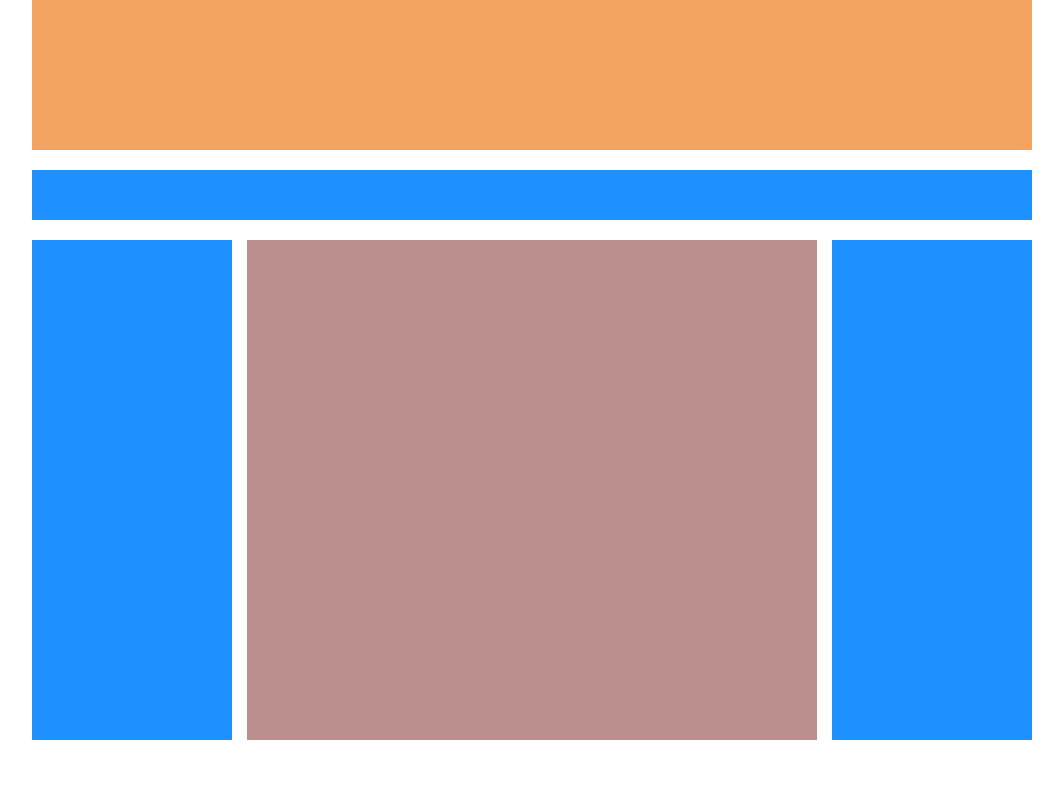
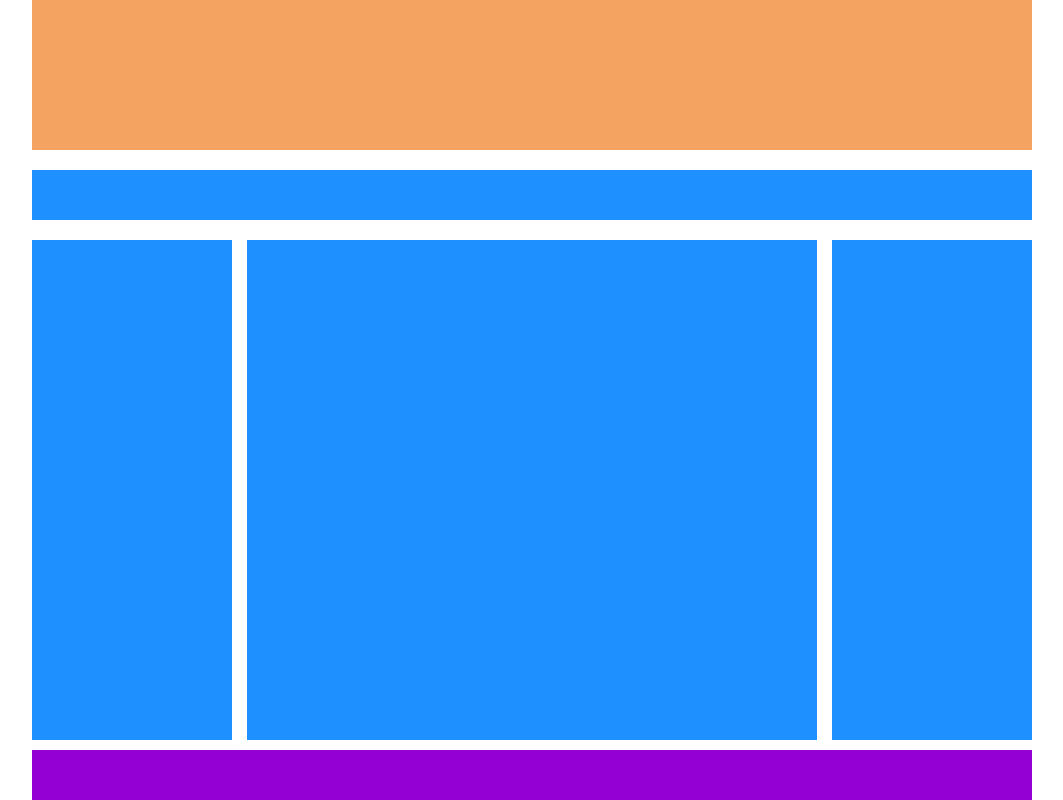
Before and after one commit to daniele-pipino/htmlcss-struttura-wp, a plain HTML site: page index.html in a window 1280 px wide. Shown: the part 470-1270 px from the top of the page, without its empty margins (108-1171 px from the left). Before the commit the page ends 1210 px from the top, so only its background shows below. Drawn offline with Linux system fonts and the light colour scheme.

Commit message:
footer completato

```diff
--- a/css/style.css
+++ b/css/style.css
@@ -50,6 +50,12 @@ body{
 .centerbox{
     width:calc(60% - 30px);
     height:500px;
-    background-color: rosybrown;
+    background-color: dodgerblue;
     margin: 0 15px;
 }
+/* footer */
+#footer{
+    height: 50px;
+    background-color: darkviolet;
+    margin-top: 10px;
+}
--- a/index.html
+++ b/index.html
@@ -38,7 +38,9 @@
     <!-- footer -->
 
     <footer>
+        <div id="footer">
 
+        </div>
     </footer>
 </body>
 </html>
```
